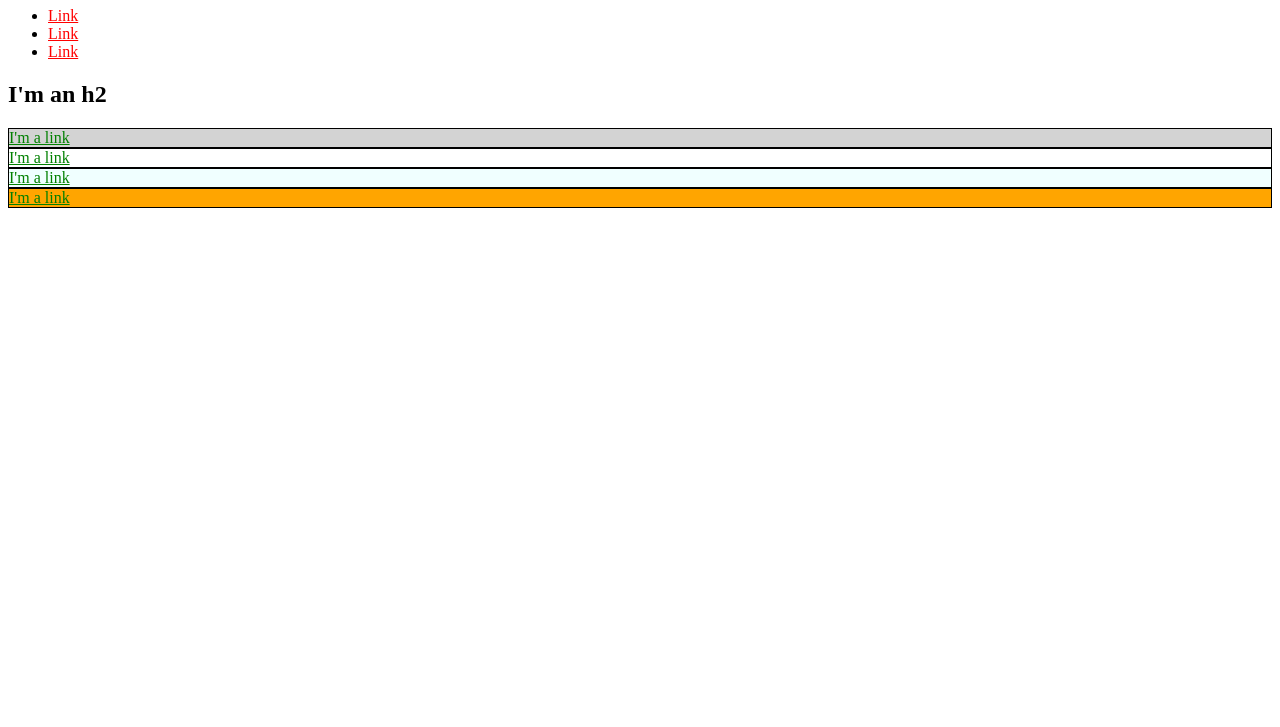
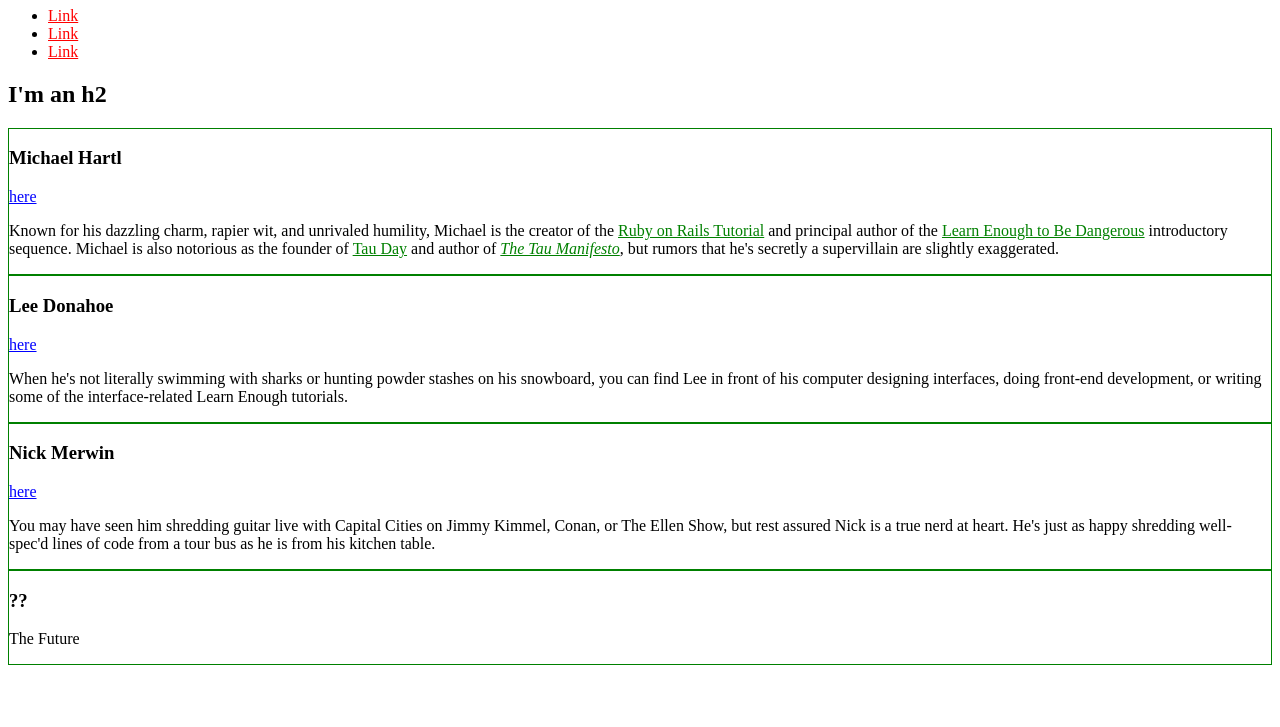
Before and after one commit to barry505/barry505.github.io, a plain HTML site: page index.html in a window 1280 px wide. Shown: the part 73-800 px from the top of the page. Drawn offline with Linux system fonts and the light colour scheme.

Commit message:
Add edits from Chapter 6

```diff
--- a/index.html
+++ b/index.html
@@ -5,35 +5,34 @@
   <title>Test Page: Don't Panic</title>
   <meta charset="utf-8">
   <style>
+    /* GLOBAL STYLES */
     a {
       color: red;
     }
 
-    #exec-bio {
-      background-color: lightgray;
+    /* SOCIAL STYLES */
+    .social-link {
+      color: blue;
     }
 
-    #orange-bio {
-      background-color: orange;
-    }
-
+    /* BIO STYLES */
     .bio-box {
       border: 1px solid black;
     }
 
-    .bio-box a {
+    .bio-copy a {
       color: green;
     }
 
-    .azure-box {
-      background-color: azure;
+    div.bio-box {
+      border: 1px solid green;
     }
 
   </style>
 </head>
 
 <body>
-  <h1>I'm an h1</h1>
+  <h1 class="social-link">I'm an h1</h1>
   <ul>
     <li>
       <a href="https://example.com/">Link</a>
@@ -46,17 +45,63 @@
     </li>
   </ul>
   <h2>I'm an h2</h2>
-  <div id="exec-bio" class="bio-box">
-    <a href="https://example.com/">I'm a link</a>
+  <div class="bio-box">
+    <h3>Michael Hartl</h3>
+    <a href="https://twitter.com/mhartl" class="social-link">here</a>
+    <div class="bio-copy">
+      <p>
+        Known for his dazzling charm, rapier wit, and unrivaled
+        humility,
+        Michael is the creator of the
+        <a href="https://www.railstutorial.org/">Ruby on Rails
+          Tutorial</a> and principal author of the
+        <a href="https://learnenough.com/">
+          Learn Enough to Be Dangerous</a> introductory sequence.
+        Michael
+        is also notorious as the founder of
+        <a href="http://tauday.com/">Tau Day</a> and author of
+        <a href="http://tauday.com/tau-manifesto"><em>The Tau
+            Manifesto</em></a>, but rumors that he's secretly a
+        supervillain
+        are slightly exaggerated.
+      </p>
+    </div>
   </div>
   <div class="bio-box">
-    <a href="https://example.com/">I'm a link</a>
+    <h3>Lee Donahoe</h3>
+    <a href="https://twitter.com/leedonahoe" class="social-link">here</a>
+    <div class="bio-copy">
+      <p>
+        When he's not literally swimming with sharks or hunting
+        powder
+        stashes on his snowboard, you can find Lee in front of his
+        computer
+        designing interfaces, doing front-end development, or
+        writing some of
+        the interface-related Learn Enough tutorials.
+      </p>
+    </div>
   </div>
-  <div class="bio-box azure-box">
-    <a href="https://example.com/">I'm a link</a>
+  <div class="bio-box">
+    <h3>Nick Merwin</h3>
+    <a href="https://twitter.com/nickmerwin" class="social-link">here</a>
+    <div class="bio-copy">
+      <p>
+        You may have seen him shredding guitar live with Capital
+        Cities on
+        Jimmy Kimmel, Conan, or The Ellen Show, but rest assured Nick
+        is a
+        true nerd at heart. He's just as happy shredding well-spec'd
+        lines
+        of code from a tour bus as he is from his kitchen table.
+      </p>
+    </div>
   </div>
-  <div id="orange-bio" class="bio-box">
-    <a href="https://example.com/">I'm a link</a>
+  <div class="bio-box">
+    <h3>??</h3>
+    <p>
+      The Future
+    </p>
   </div>
 </body>
 
```
